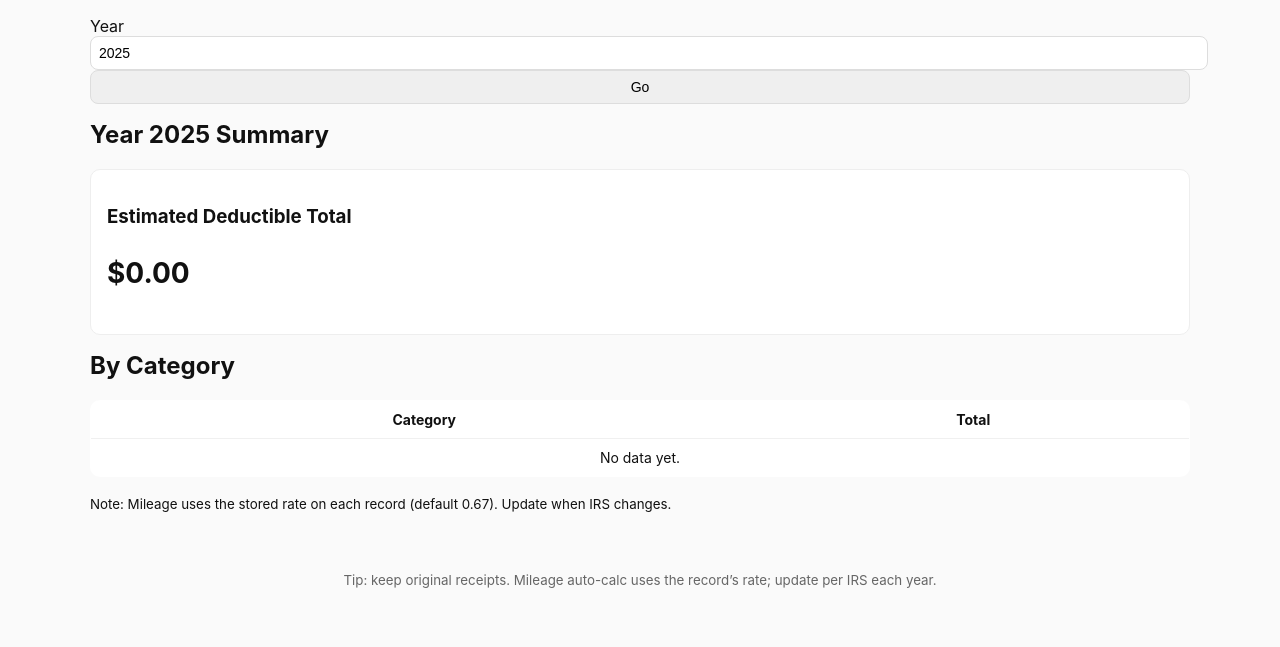
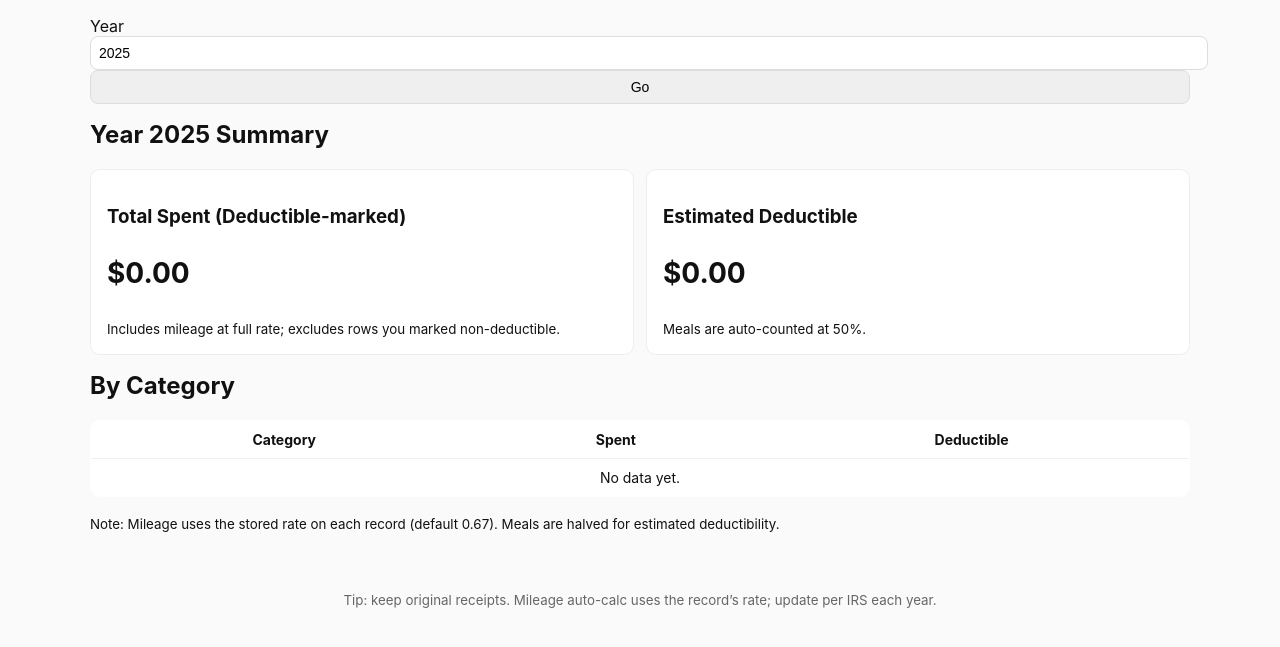
Before and after one commit to omershahab/1099tracker, a Flask app: page / in a window 1280 px wide. Shown: the part 45-692 px from the top of the page. Run offline with Flask 3, Linux system fonts and the light colour scheme; the visitor is signed in with stand-in values (Sample User, id 1); data that the repository does not hold is empty.

Commit message:
Add files via upload

```diff
--- a/requirements.txt
+++ b/requirements.txt
@@ -1,2 +1,3 @@
 Flask==3.0.3
 python-dotenv==1.0.1
+gunicorn==21.2.0
--- a/templates/report.html
+++ b/templates/report.html
@@ -10,8 +10,14 @@
   <h2>Year {{ year }} Summary</h2>
   <div class="cards">
     <div class="card">
-      <h3>Estimated Deductible Total</h3>
-      <p class="big">${{ "%.2f"|format(total or 0) }}</p>
+      <h3>Total Spent (Deductible-marked)</h3>
+      <p class="big">${{ "%.2f"|format((totals['spent'] or 0) if totals else 0) }}</p>
+      <small>Includes mileage at full rate; excludes rows you marked non-deductible.</small>
+    </div>
+    <div class="card">
+      <h3>Estimated Deductible</h3>
+      <p class="big">${{ "%.2f"|format((totals['deductible'] or 0) if totals else 0) }}</p>
+      <small>Meals are auto-counted at 50%.</small>
     </div>
   </div>
 </section>
@@ -19,19 +25,20 @@
 <section class="bycat">
   <h2>By Category</h2>
   <table>
-    <thead><tr><th>Category</th><th>Total</th></tr></thead>
+    <thead><tr><th>Category</th><th>Spent</th><th>Deductible</th></tr></thead>
     <tbody>
       {% for r in rows %}
       <tr>
         <td>{{ r['category'] }}</td>
-        <td>${{ "%.2f"|format(r['total'] or 0) }}</td>
+        <td>${{ "%.2f"|format(r['spent'] or 0) }}</td>
+        <td>${{ "%.2f"|format(r['deductible'] or 0) }}</td>
       </tr>
       {% endfor %}
       {% if (rows|length) == 0 %}
-      <tr><td colspan="2" style="text-align:center;">No data yet.</td></tr>
+      <tr><td colspan="3" style="text-align:center;">No data yet.</td></tr>
       {% endif %}
     </tbody>
   </table>
-  <p><small>Note: Mileage uses the stored rate on each record (default 0.67). Update when IRS changes.</small></p>
+  <p><small>Note: Mileage uses the stored rate on each record (default 0.67). Meals are halved for estimated deductibility.</small></p>
 </section>
 {% endblock %}
```
Also changed, not shown: templates/charts.html (+37 -12 lines), README.md.
